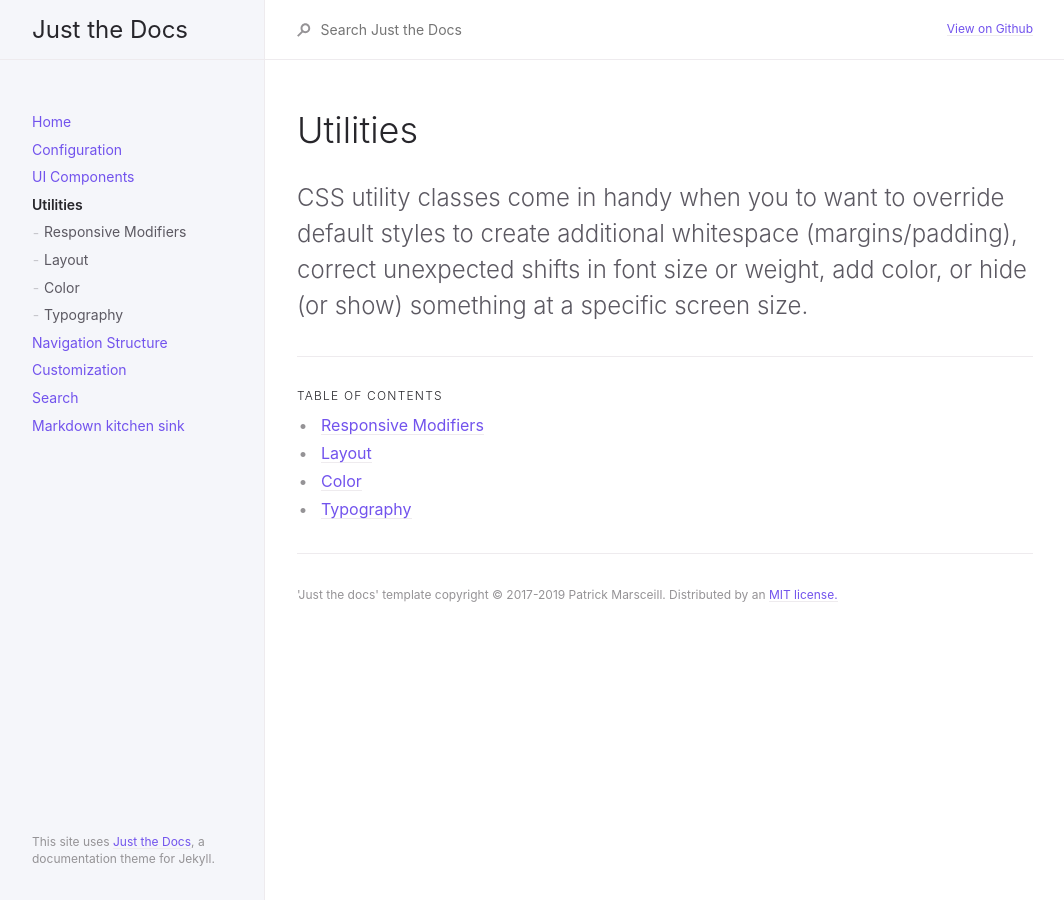
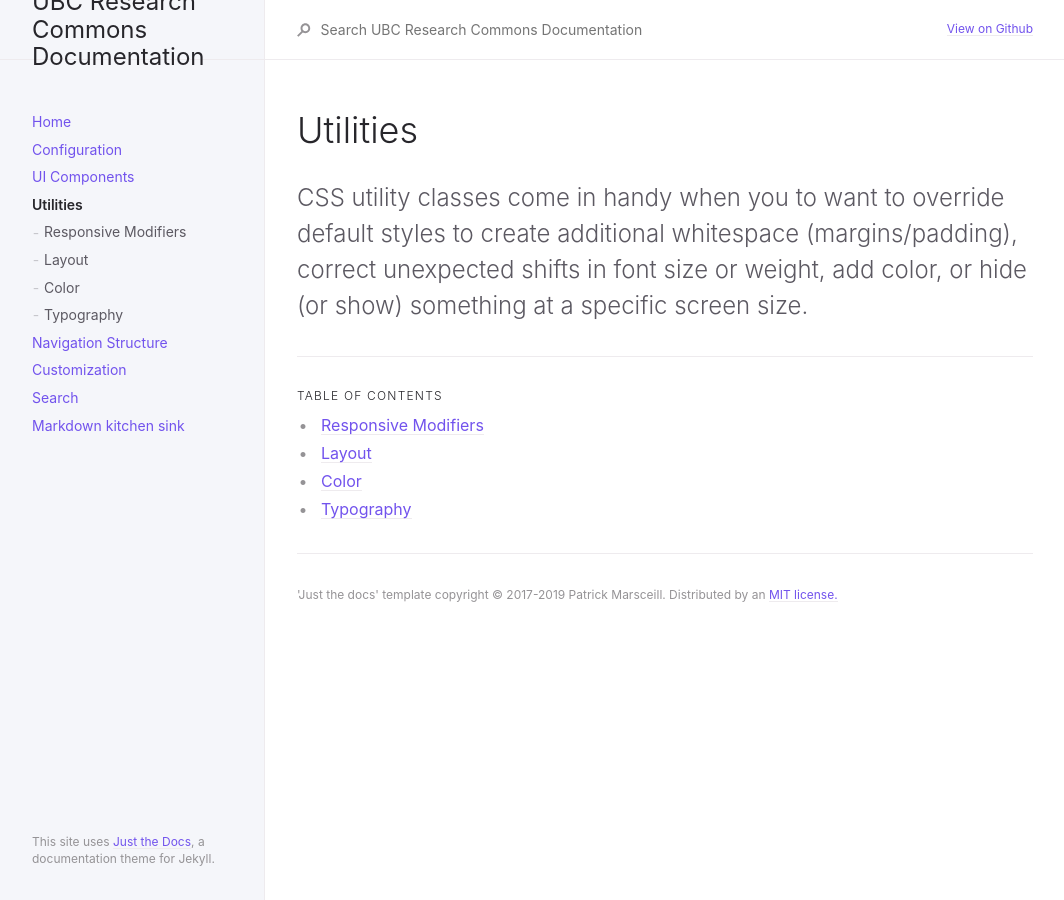
Before and after one commit to sarahblay/rc-docs, a Jekyll site: the page built from docs/utilities/utilities.md, in a window 1280 px wide. Shown: the whole page, without its empty margins (107-1171 px from the left). Built offline with Jekyll 4.4.1, drawn with Linux system fonts in a browser that asks for light colours.

Commit message:
Update _config.yml

```diff
--- a/_config.yml
+++ b/_config.yml
@@ -13,8 +13,8 @@
 # you will see them accessed via {{ site.title }}, {{ site.github_repo }}, and so on.
 # You can create any custom variable you would like, and they will be accessible
 # in the templates via {{ site.myvariable }}.
-title: Just the Docs
-description: A Jekyll theme for documentation
+title: UBC Research Commons Documentation
+description:
 baseurl: "/rc-docs" # the subpath of your site, e.g. /blog
 url: "https://ubcresearchcommons.github.io" # the base hostname & protocol for your site, e.g. http://example.com
 
```
